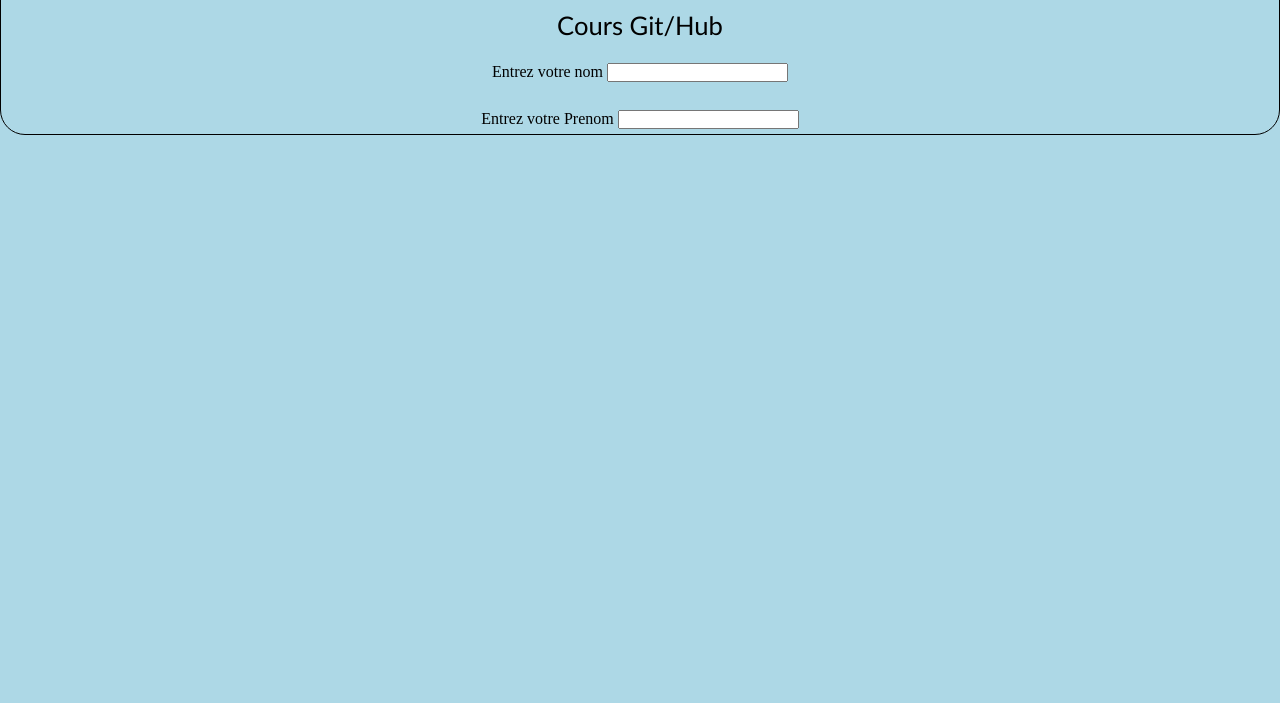
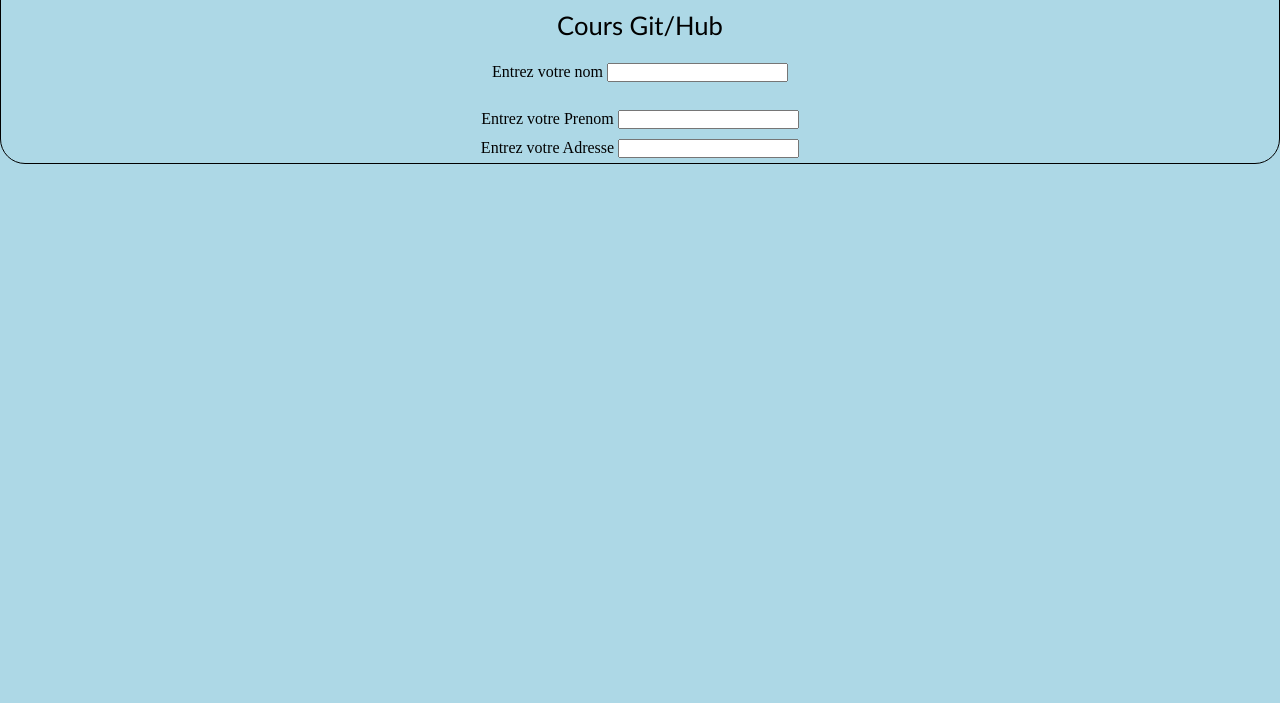
Before and after one commit to jessy-marion/test-github, a plain HTML site: page index.html in a window 1280 px wide. Shown: the part 97-800 px from the top of the page. Drawn offline with Linux system fonts and the light colour scheme.

Commit message:
Amelioration formulaire

```diff
--- a/index.html
+++ b/index.html
@@ -21,6 +21,10 @@
             <label for="first">Entrez votre Prenom</label>
             <input type="text" name="first" id="first" required>
         </form>
+        <form>
+            <label for="adresse">Entrez votre Adresse</label>
+            <input type="text" name="adresse" id="adresse" required>
+        </form>
     </div>
     <script src="./index.js"></script>
 </body>
```
